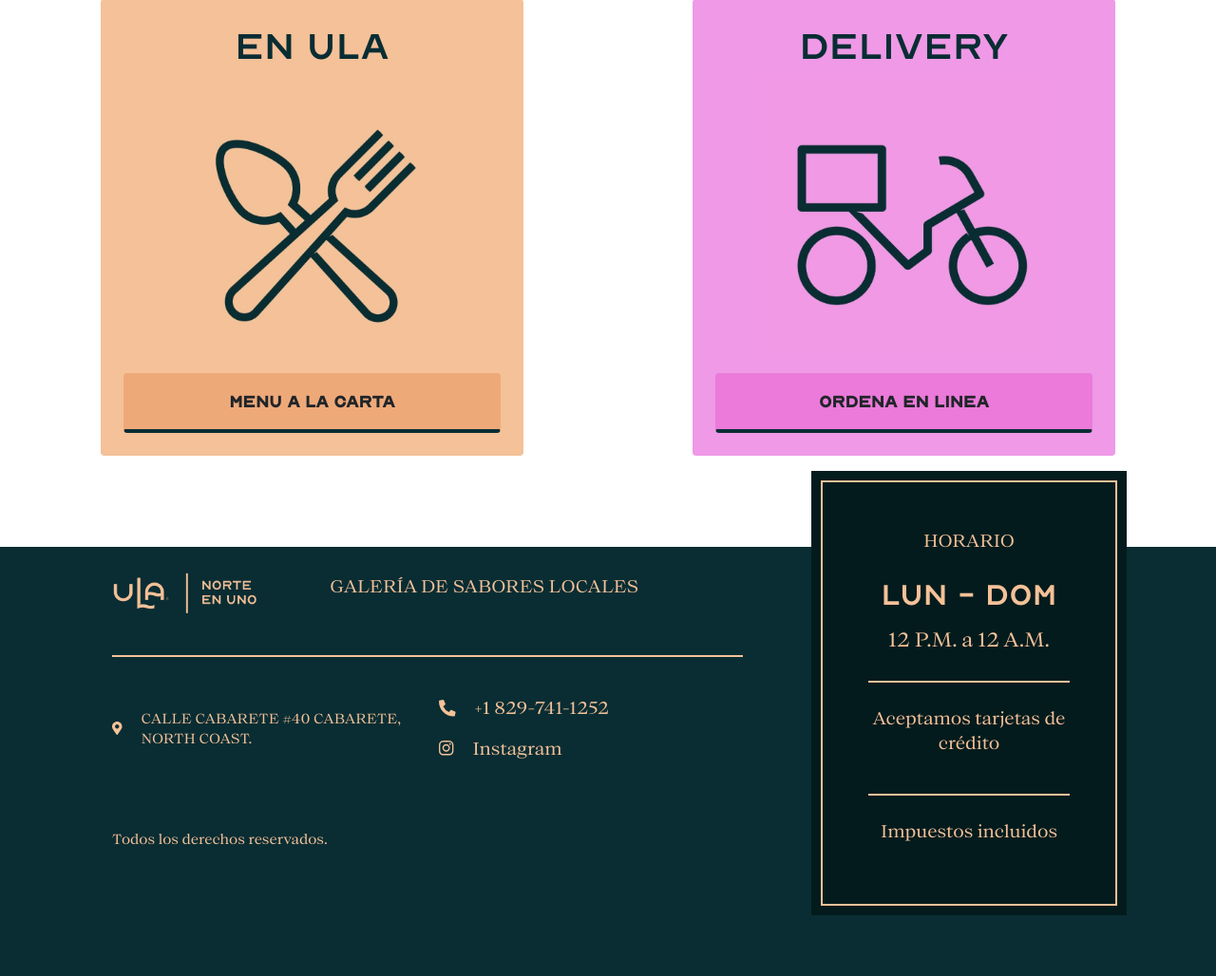
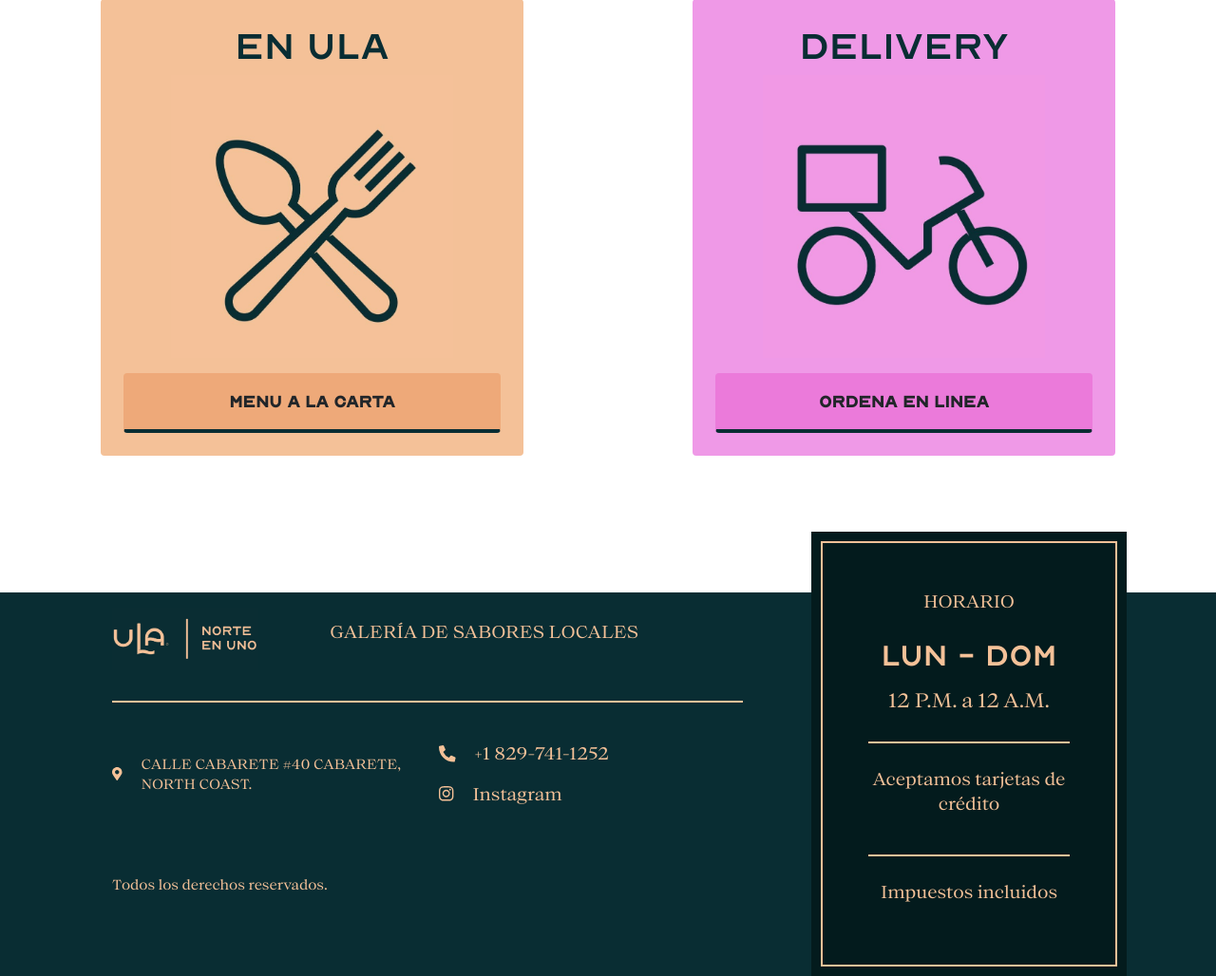
Before and after one commit to pradhumnts/ula, a Django app: page / in a window 1280 px wide. Shown: the part 351-1379 px from the top of the page at 95% size. Before the commit the page ends 1315 px from the top, so only its background shows below. Run offline with Django 3.2, Linux system fonts and the light colour scheme; some libraries are stand-ins or nearby versions.

Commit message:
created main page

```diff
--- a/menu/static/menu/css/menu.css
+++ b/menu/static/menu/css/menu.css
@@ -314,7 +314,7 @@ border-bottom:var(--secondary-color) solid 3px;
   }
   @media only screen and (min-width: 482px){
     .outer-div{
-      margin-top:-5rem;
+      margin-top:-4rem;
     }
   }
   @media only screen and (max-width: 482px){
--- a/menu/templates/menu/index.html
+++ b/menu/templates/menu/index.html
@@ -27,7 +27,7 @@
         <h2 class="norte">Norte en uno</h2>
     </div>
     <div class="container p-5 mb-5">
-        <div class="row">
+        <div class="row mb-5">
             <div class="col-lg-5 p-4 primary-box d-flex flex-column align-items-center rounded">
                 <h1 class="">En ula</h1>
                 <img src="{% static 'menu/images/icon.jpg' %}" alt="" class="img-fluid w-75">
```
